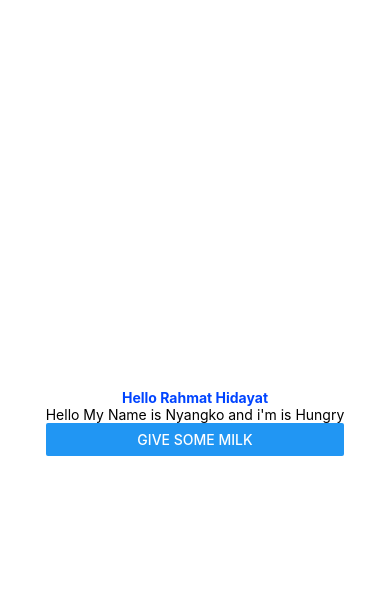
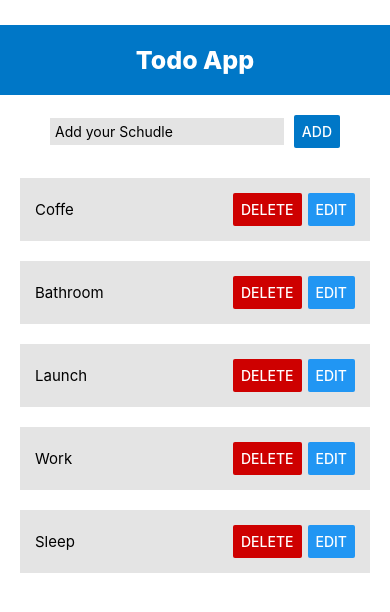
Before and after one commit to yayatooo/test-react-native, a React Native app: screen / in a window 390 px wide. Shown: the top 612 px of the page. Built offline with nearby package versions, Linux system fonts and the light colour scheme.

Commit message:
make todo and delete feature

```diff
--- a/App.tsx
+++ b/App.tsx
@@ -1,36 +1,42 @@
-import { StyleSheet, Text, View, Button } from "react-native";
+import { StyleSheet, Text, View, Button, FlatList } from "react-native";
+import Header from "./components/Header";
+import FormSection from "./components/FormSection";
 import { useState } from "react";
+import DataSection from "./components/DataSection";
 
-interface NameProps {
-  name: string;
-}
+export default function App() {
+  const [todo, setTodo] = useState([
+    { todo: "Coffe", key: 1 },
+    { todo: "Bathroom", key: 2 },
+    { todo: "Launch", key: 3 },
+    { todo: "Work", key: 4 },
+    { todo: "Sleep", key: 5 },
+  ]);
 
-const CatName = (props: NameProps) => {
-  const [catAction, setCatAction] = useState(true);
+  const deleteHandler = (key) => {
+    setTodo((prevTodos) => {
+      return prevTodos.filter((todo) => todo.key !== key);
+    });
+    console.log("di klik");
+  };
 
   return (
     <View>
-      <Text>
-        Hello My Name is {props.name} and i'm is {catAction ? "Hungry" : "full"}
-      </Text>
-      <Button
-        onPress={() => {
-          setCatAction(false);
-        }}
-        disabled={!catAction}
-        title={catAction ? "give some milk" : "thank you"}
-      />
-    </View>
-  );
-};
-
-export default function App() {
-  const fullName = "Rahmat Hidayat";
-
-  return (
-    <View style={styles.container}>
-      <Text style={styles.textDot}>Hello {fullName}</Text>
-      <CatName name="Nyangko" />
+      <View>
+        <Header />
+      </View>
+      <View>
+        <FormSection />
+      </View>
+      <View>
+        <FlatList
+          style={styles.dataTodo}
+          data={todo}
+          renderItem={({ item }) => (
+            <DataSection item={item} onPressHandler={deleteHandler} />
+          )}
+        />
+      </View>
     </View>
   );
 }
@@ -38,13 +44,32 @@ export default function App() {
 const styles = StyleSheet.create({
   container: {
     flex: 1,
-    backgroundColor: "#ffffff",
     alignItems: "center",
     justifyContent: "center",
+    gap: 3,
   },
 
   textDot: {
     color: "#0044ff",
     fontWeight: "700",
   },
+  dataTodo: {
+    backgroundColor: "#ffff",
+    margin: 20,
+  },
+  todo: {
+    padding: 15,
+    marginVertical: 10,
+    backgroundColor: "#e4e4e4",
+    flexDirection: "row",
+    justifyContent: "space-between",
+    alignItems: "center",
+  },
+  buttonAction: {
+    flexDirection: "row",
+    gap: 10,
+  },
+  textStyle: {
+    fontSize: 15,
+  },
 });
--- /dev/null
+++ b/components/DataSection.tsx
@@ -0,0 +1,35 @@
+import React from "react";
+import { Text, TouchableOpacity, StyleSheet, View, Button } from "react-native";
+
+export default function DataSection({ item, onPressHandler }) {
+  return (
+    <TouchableOpacity>
+      <View style={styles.todo}>
+        <Text style={{ fontSize: 15 }}>{item.todo}</Text>
+        <TouchableOpacity style={styles.button}>
+          <Button
+            title="Delete"
+            color="#ce0000"
+            onPress={() => onPressHandler(item.key)}
+          />
+          <Button title="Edit" />
+        </TouchableOpacity>
+      </View>
+    </TouchableOpacity>
+  );
+}
+
+const styles = StyleSheet.create({
+  todo: {
+    padding: 15,
+    marginVertical: 10,
+    backgroundColor: "#e4e4e4",
+    flexDirection: "row",
+    justifyContent: "space-between",
+    alignItems: "center",
+  },
+  button: {
+    flexDirection: "row",
+    gap: 6,
+  },
+});
--- /dev/null
+++ b/components/FormSection.tsx
@@ -0,0 +1,31 @@
+import React from "react";
+import { View, Text, TextInput, Button, StyleSheet } from "react-native";
+
+export default function FormSection() {
+  return (
+    <View style={styles.containerForm}>
+      <TextInput placeholder="Add your Schudle" style={styles.input} />
+      <Button title="Add" color="#0077c7" />
+    </View>
+  );
+}
+
+const styles = StyleSheet.create({
+  containerForm: {
+    flexDirection: "row",
+    backgroundColor: "#e7e7e7f",
+    marginTop: "5%",
+    marginHorizontal: 50,
+    justifyContent: "center",
+    alignItems: "center",
+    gap: 10,
+  },
+  butonStyle: {
+    width: "30%",
+  },
+  input: {
+    width: "100%",
+    padding: 5,
+    backgroundColor: "#e4e4e4",
+  },
+});
--- /dev/null
+++ b/components/Header.tsx
@@ -0,0 +1,24 @@
+import React from "react";
+import { View, Text, StyleSheet } from "react-native";
+
+export default function Header() {
+  return (
+    <View style={styles.headerContainer}>
+      <Text style={styles.headerText}>Todo App</Text>
+    </View>
+  );
+}
+
+const styles = StyleSheet.create({
+  headerContainer: {
+    padding: 20,
+    backgroundColor: "#0077c7",
+    marginTop: 25,
+  },
+  headerText: {
+    fontSize: 25,
+    textAlign: "center",
+    fontWeight: "800",
+    color: "#ffff",
+  },
+});
```
Also changed, not shown: service/MathSplit.tsx (added, +24 -0 lines), components/dist/DataSection.js (added), 1 other file (tests, documents, lock files or other folders).
